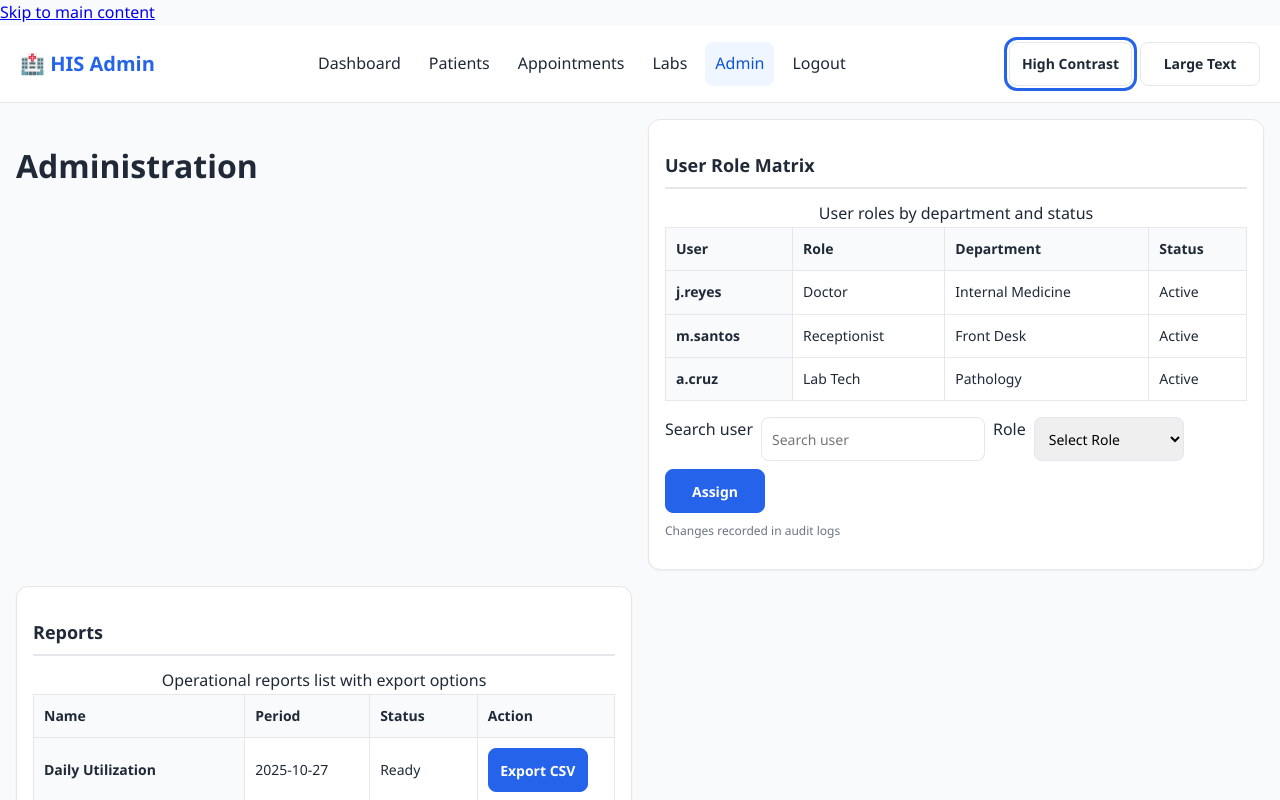
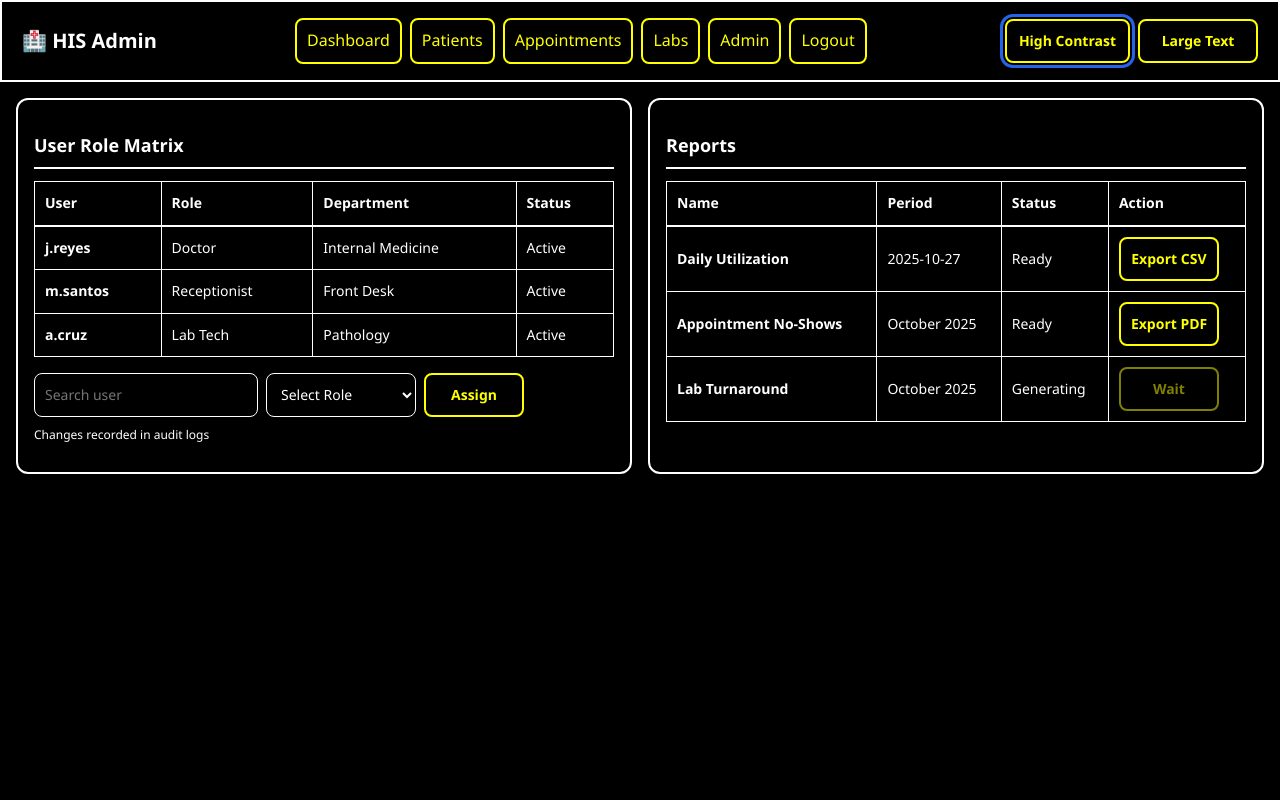
Before and after one commit to johnraivenolazo/hospital-information-system, a website: page ui/admin.html in a window 1280 px wide. Both pictures are taken after a click on the button "High Contrast". Shown: the top 800 px of the page. Drawn offline with Linux system fonts and the light colour scheme.

Commit message:
Update UI

```diff
--- a/assets/ud-a11y.css
+++ b/assets/ud-a11y.css
@@ -0,0 +1,70 @@
+/* Skip to Main Content Link */
+.skip-link {
+  position: fixed;
+  top: -100px;
+  left: 50%;
+  transform: translateX(-50%);
+  background: #2563eb;
+  color: white;
+  padding: 12px 24px;
+  text-decoration: none;
+  font-weight: 600;
+  font-size: 16px;
+  border-radius: 0 0 8px 8px;
+  box-shadow: 0 4px 12px rgba(0, 0, 0, 0.3);
+  z-index: 10000;
+  transition: top 0.3s ease;
+}
+
+.skip-link:focus {
+  top: 0;
+  outline: 3px solid #fff;
+  outline-offset: 2px;
+}
+
+/* Screen Reader Only Class */
+.sr-only {
+  position: absolute;
+  width: 1px;
+  height: 1px;
+  padding: 0;
+  margin: -1px;
+  overflow: hidden;
+  clip: rect(0, 0, 0, 0);
+  white-space: nowrap;
+  border-width: 0;
+}
+
+/* High Contrast Mode */
+body.high-contrast {
+  background: #000 !important;
+  color: #fff !important;
+}
+
+body.high-contrast * {
+  background: #000 !important;
+  color: #fff !important;
+  border-color: #fff !important;
+}
+
+body.high-contrast a,
+body.high-contrast button {
+  background: #000 !important;
+  color: #ffff00 !important;
+  border: 2px solid #ffff00 !important;
+}
+
+body.high-contrast header,
+body.high-contrast .panel,
+body.high-contrast .card {
+  border: 2px solid #fff !important;
+}
+
+/* Large Text Mode */
+body.large-text {
+  font-size: 120%;
+}
+
+body.large-text * {
+  line-height: 1.8;
+}
--- a/assets/ud-a11y.js
+++ b/assets/ud-a11y.js
@@ -0,0 +1,92 @@
+// Universal Design Accessibility Features
+(function() {
+  'use strict';
+
+  // Initialize on DOM ready
+  document.addEventListener('DOMContentLoaded', function() {
+    initAccessibilityToggles();
+    loadSavedPreferences();
+  });
+
+  function initAccessibilityToggles() {
+    const toggles = document.querySelectorAll('.a11y-toggle');
+
+    toggles.forEach(function(toggle) {
+      toggle.addEventListener('click', function() {
+        const action = this.getAttribute('data-action');
+        handleToggle(action, this);
+      });
+    });
+  }
+
+  function handleToggle(action, button) {
+    const isPressed = button.getAttribute('aria-pressed') === 'true';
+    const newState = !isPressed;
+
+    // Update button state
+    button.setAttribute('aria-pressed', newState);
+
+    // Apply the toggle
+    switch(action) {
+      case 'toggle-contrast':
+        toggleHighContrast(newState);
+        savePreference('highContrast', newState);
+        break;
+      case 'toggle-font-scale':
+        toggleLargeText(newState);
+        savePreference('largeText', newState);
+        break;
+    }
+  }
+
+  function toggleHighContrast(enable) {
+    if (enable) {
+      document.body.classList.add('high-contrast');
+    } else {
+      document.body.classList.remove('high-contrast');
+    }
+  }
+
+  function toggleLargeText(enable) {
+    if (enable) {
+      document.body.classList.add('large-text');
+    } else {
+      document.body.classList.remove('large-text');
+    }
+  }
+
+  function savePreference(key, value) {
+    try {
+      localStorage.setItem('a11y-' + key, value);
+    } catch (e) {
+      console.warn('Could not save accessibility preference:', e);
+    }
+  }
+
+  function loadSavedPreferences() {
+    try {
+      // Load high contrast preference
+      const highContrast = localStorage.getItem('a11y-highContrast') === 'true';
+      if (highContrast) {
+        toggleHighContrast(true);
+        updateButtonState('toggle-contrast', true);
+      }
+
+      // Load large text preference
+      const largeText = localStorage.getItem('a11y-largeText') === 'true';
+      if (largeText) {
+        toggleLargeText(true);
+        updateButtonState('toggle-font-scale', true);
+      }
+    } catch (e) {
+      console.warn('Could not load accessibility preferences:', e);
+    }
+  }
+
+  function updateButtonState(action, pressed) {
+    const button = document.querySelector('[data-action="' + action + '"]');
+    if (button) {
+      button.setAttribute('aria-pressed', pressed);
+    }
+  }
+})();
--- a/ui/admin.html
+++ b/ui/admin.html
@@ -214,7 +214,6 @@
   </header>
 
   <main id="main">
-    <h1 class="sr-only">Administration</h1>
     <section class="panel" aria-label="User role management">
       <h2>User Role Matrix</h2>
       <table aria-describedby="roles-desc">
```
Also changed, not shown: ui/appointments.html (+0 -1 lines), ui/index.html (+0 -2 lines), ui/labs.html (+0 -1 lines), ui/login.html (+0 -2 lines), ui/patients.html (+0 -1 lines).
